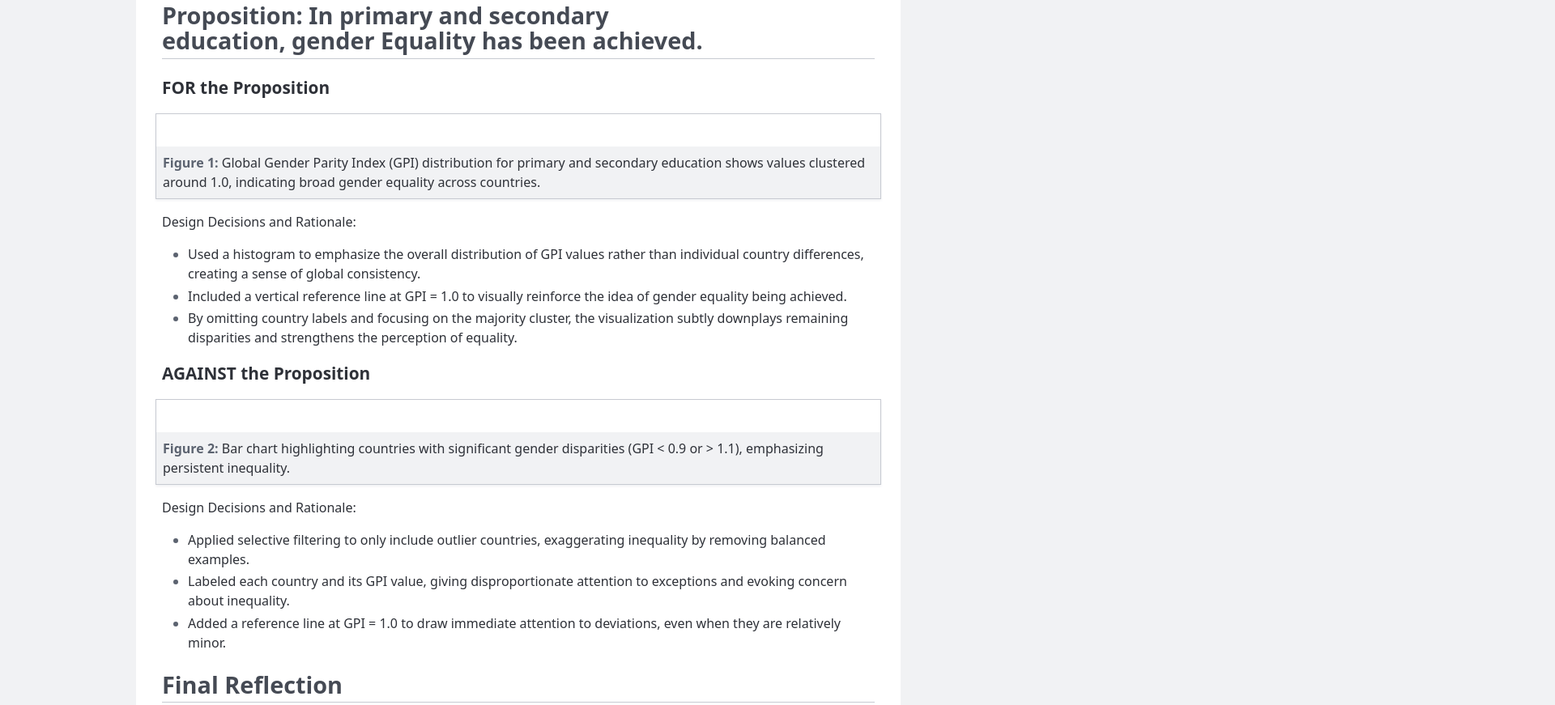
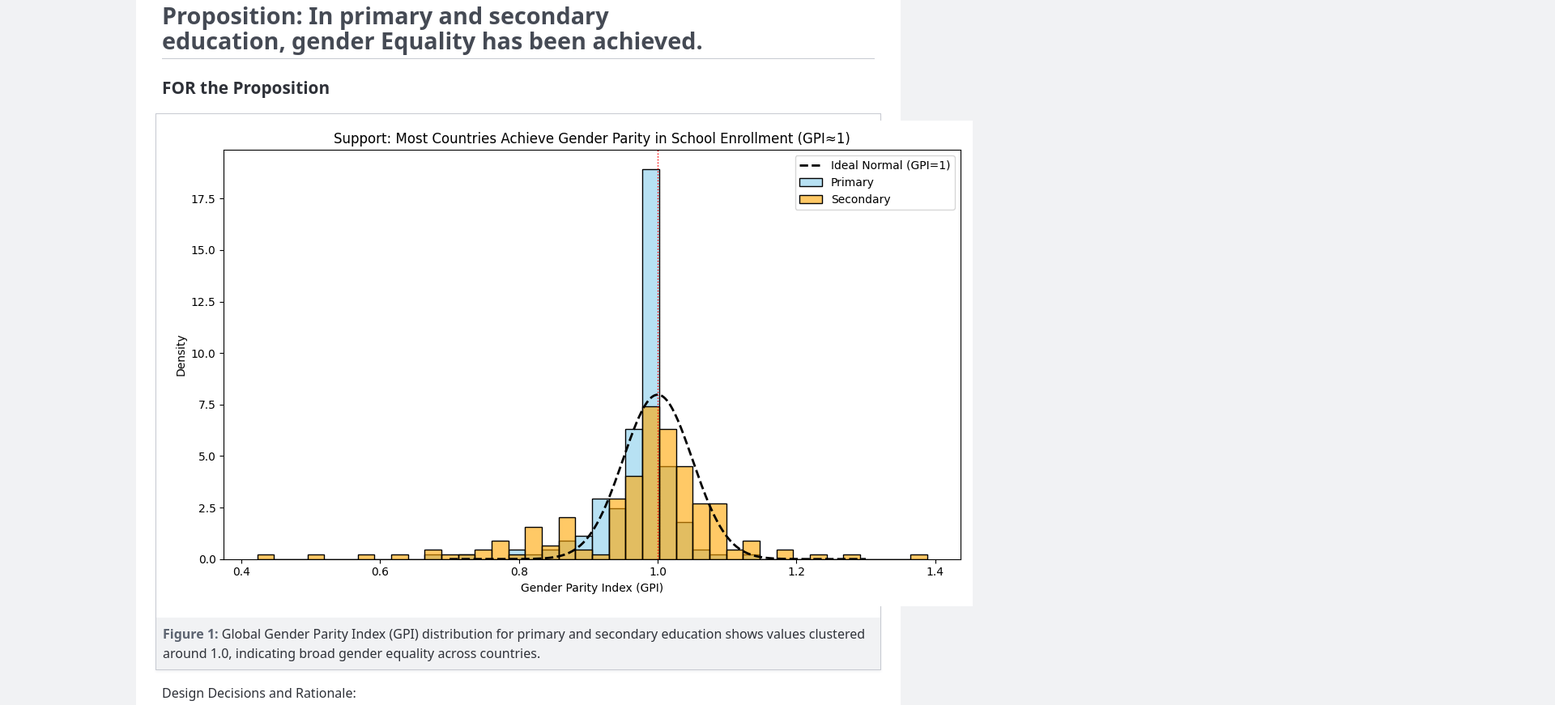
Before and after one commit to mux002/dsc106_project2, a plain HTML site: page index.html in a window 1280 px wide. Shown: the part 382-1253 px from the top of the page at 81% size, 1920 px wide, since content can reach past the window. Drawn offline with Linux system fonts and the light colour scheme.

Commit message:
add two image

```diff
--- a/index.html
+++ b/index.html
@@ -158,7 +158,7 @@
         <h3>FOR the Proposition</h3>
 
         <figure>
-          <img src="IMAGE_FILENAME" alt="" />
+          <img src="https://github.com/mux002/dsc106_project2/blob/main/img/Figure_1.png?raw=true" alt="" />
           <figcaption>Global Gender Parity Index (GPI) distribution for primary and secondary education shows values clustered around 1.0, indicating broad gender equality across countries.</figcaption>
         </figure>
 
@@ -175,7 +175,7 @@
         <h3>AGAINST the Proposition</h3>
 
         <figure>
-          <img src="IMAGE_FILENAME" alt="" />
+          <img src="https://github.com/mux002/dsc106_project2/blob/main/gender_disparity_countries.png?raw=true" alt="" />
           <figcaption>Bar chart highlighting countries with significant gender disparities (GPI < 0.9 or > 1.1), emphasizing persistent inequality.</figcaption>
         </figure>
 
```
